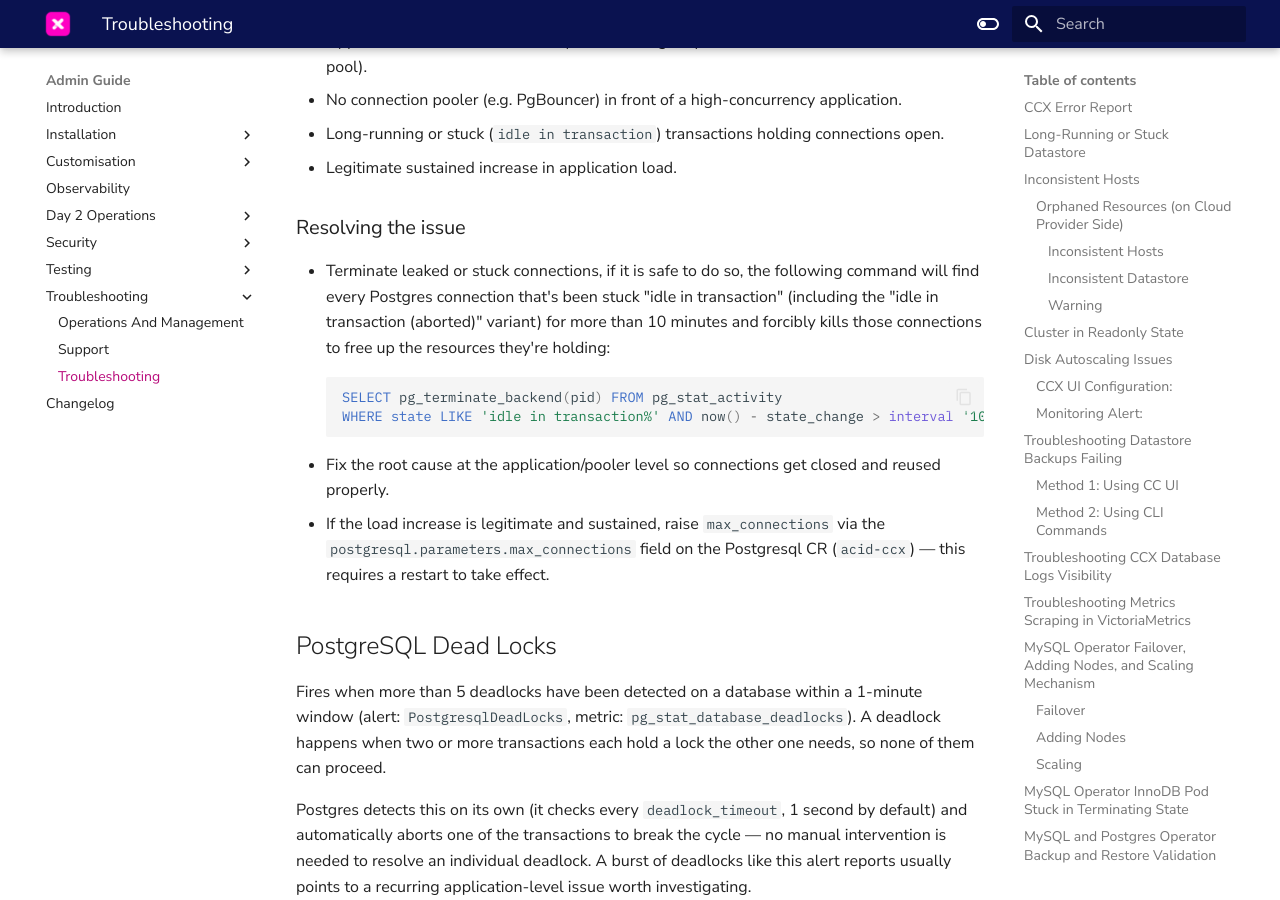
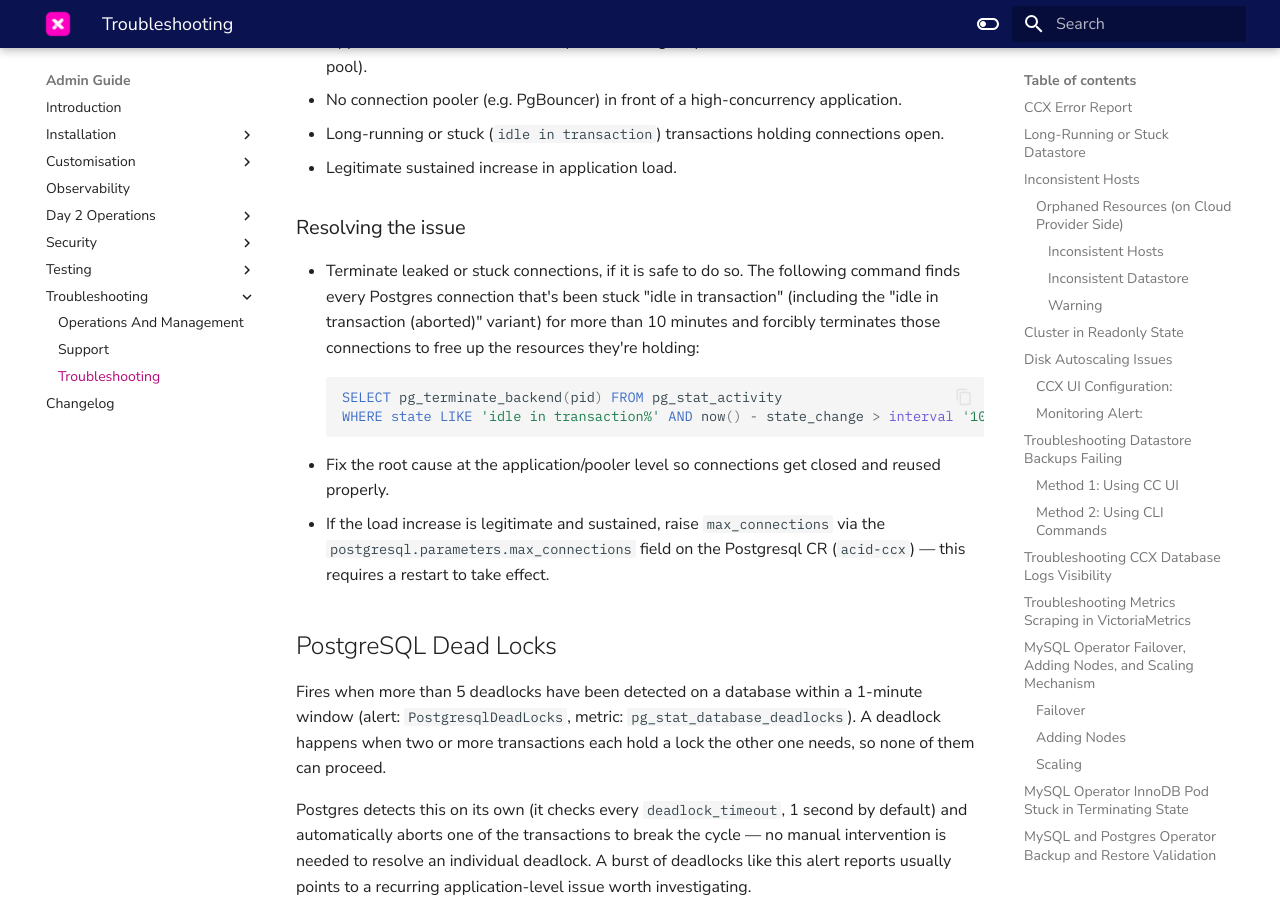
Before and after one commit to severalnines/ccx-docs, an MkDocs documentation site: the page built from docs/admin/Troubleshooting/Troubleshooting.md, in a window 1280 px wide and 900 px high, scrolled down 10699 px. Built offline with MkDocs 1.6.1 and Material for MkDocs 9.7.7, drawn with Linux system fonts in a browser that asks for light colours; comment, search, counter and statistics services are not loaded.

Commit message:
Potential fix for pull request finding
Co-authored-by: Copilot Autofix powered by AI <175728472+Copilot@users.noreply.github.com>

````diff
--- a/docs/admin/Troubleshooting/Troubleshooting.md
+++ b/docs/admin/Troubleshooting/Troubleshooting.md
@@ -350,7 +350,7 @@ Also check the "Active Connections" and "Connections by Database" panels on the
 
 ### Resolving the issue
 
-- Terminate leaked or stuck connections, if it is safe to do so, the following command will find every Postgres connection that's been stuck "idle in transaction" (including the "idle in transaction (aborted)" variant) for more than 10 minutes and forcibly kills those connections to free up the resources they're holding:
+- Terminate leaked or stuck connections, if it is safe to do so. The following command finds every Postgres connection that's been stuck "idle in transaction" (including the "idle in transaction (aborted)" variant) for more than 10 minutes and forcibly terminates those connections to free up the resources they're holding:
   ```sql
   SELECT pg_terminate_backend(pid) FROM pg_stat_activity
   WHERE state LIKE 'idle in transaction%' AND now() - state_change > interval '10 minutes';
````
